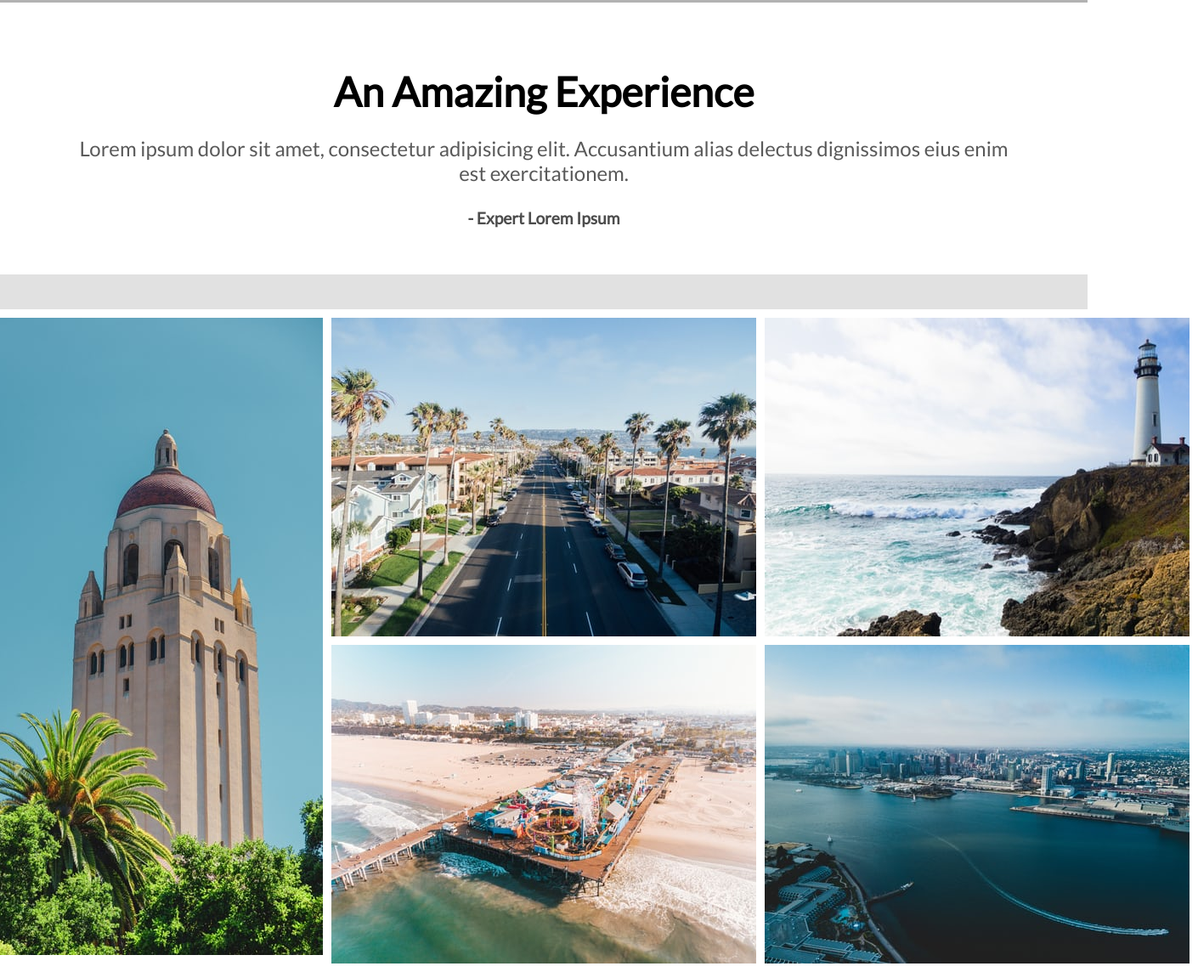
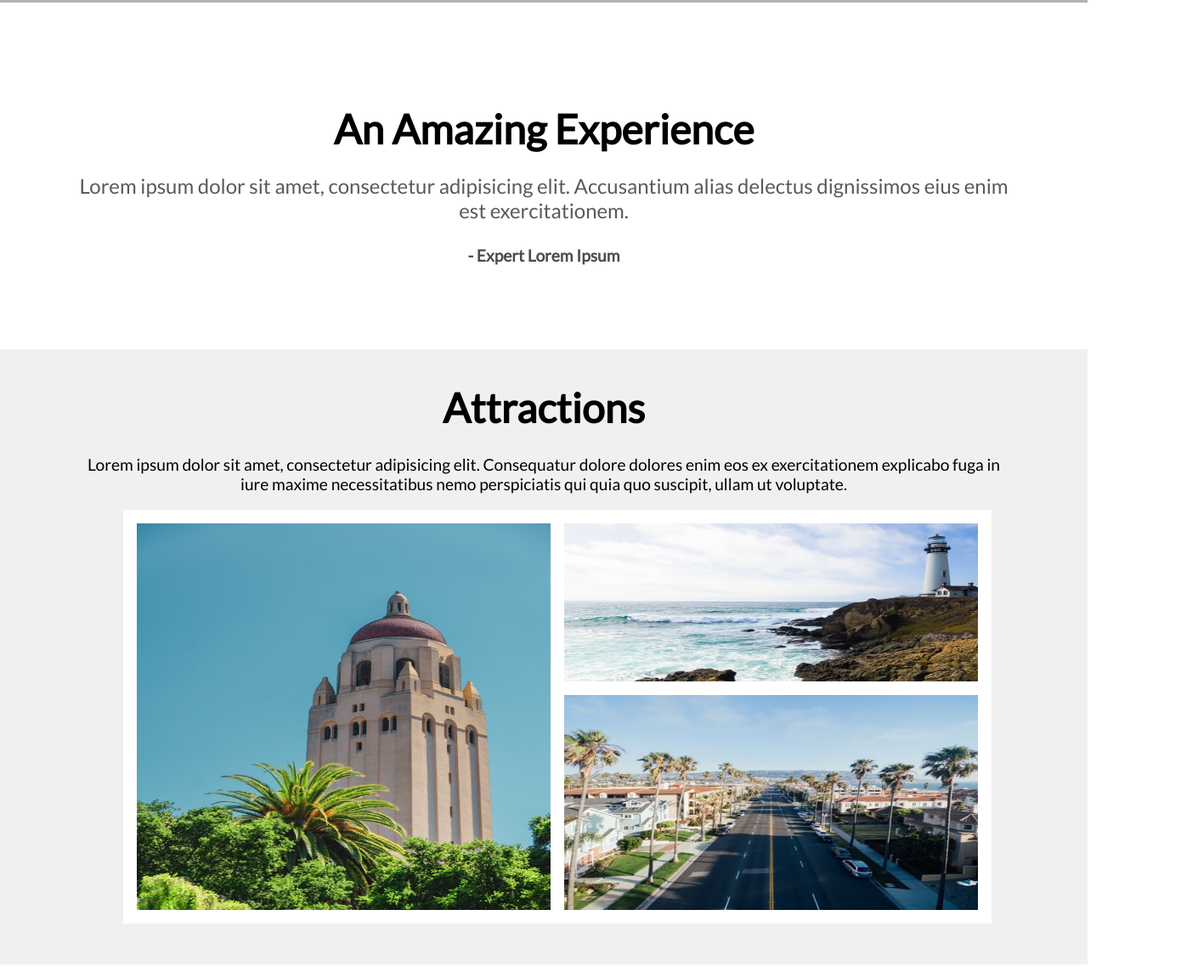
Before and after one commit to edis/visit-san-diego, a website: page dist/index.html in a window 1280 px wide. Shown: the part 797-1941 px from the top of the page at 85% size, 1410 px wide, since content can reach past the window. Drawn offline with Linux system fonts and the light colour scheme; grey boxes are pictures that could not be loaded.

Commit message:
add attractions gallery

```diff
--- a/src/scss/main.scss
+++ b/src/scss/main.scss
@@ -8,13 +8,14 @@
   background-color: $primary-light-color;
   border-bottom: $secondary-dark-color 1px solid;
   #nav-bar-content{
-    height: 5rem;
+    height: 8vh;
     display: flex;
     justify-content: space-between;
-    //margin: 1rem;
+    h1{
+      margin-left: 0.5rem;
+    }
     #nav-menu{
-      display: flex;
-      li{
+      display: flex; li{
         padding: 0 0.75rem;
         font-size: 1.3rem;
       }
@@ -48,10 +49,12 @@
     h1{
       font-size: 6.5rem;
       margin-bottom: 1rem;
+      text-align: center;
     }
     p{
       font-size: 1.5rem;
       margin-bottom: 4rem;
+      text-align: center;
     }
     .arrow{
       font-size: 5rem;
@@ -74,13 +77,13 @@
 
 #quote-section{
   position: relative;
-  height: 40vh;
   background: $primary-light-color;
   display: flex;
   flex-direction: column;
   justify-content: center;
   align-items: center;
   align-content: center;
+  padding: 5rem 0;
   #quote-section-content{
     font-family: "Lato", sans-serif;
     text-align: center;
@@ -102,54 +105,61 @@
 
 
 #attractions{
-  height: 80vh;
-  //width: 100vw;
-  background-color: $secondary-dark-color;
-  display: flex;
-  flex-direction: column;
-  justify-content: center;
-  align-content: center;
+  background-color: rgba($secondary-dark-color, 0.5);
   #attractions-content{
-    height: 70%;
     display: flex;
     flex-direction: column;
-    align-items: center;
     text-align: center;
     #attractions-title{
       font-family: Lato, sans-serif;
       font-size: 3rem;
       margin-bottom: 0.5rem;
+      animation: moveRight 0.6s ease-in-out 0.2s backwards;
+    }
+    @keyframes moveRight{
+      0% {
+        transform: translateX(-40px);
+      }
+      100% {
+        transform: translateX(0px);
+        opacity: 1;
+      }
     }
     #attractions-paragraph{
       font-family: Lato, sans-serif;
       font-size: 1.2rem;
     }
     #attractions-gallery{
+      //height: 70vh;
+      width: 90%;
+      margin: 0 auto 5rem auto;
       display: grid;
-      border: 5px solid $primary-light-color;
-      margin-top: 2rem;
-      grid-template-areas:
-              "dome street lighthouse"
-              "dome ferris-wheel field";
-      #street{
-        grid-area: street;
+      grid-template-columns: repeat(8, 1fr);
+      grid-template-rows: repeat(7, 4vw);
+      grid-gap: 1rem;
+      img{
+        width: 100%;
+        height: 100%;
+        border: 1rem $primary-light-color solid;
       }
-      #ferris-wheel{
-        grid-area: ferris-wheel;
+      #dome{
+        grid-column-start: 1;
+        grid-column-end: 5;
+        grid-row-start: 1;
+        grid-row-end: 8;
       }
       #lighthouse{
-        grid-area: lighthouse;
+        grid-column-start: 5;
+        grid-column-end: 9;
+        grid-row-start: 1;
+        grid-row-end: 4;
       }
-      #field{
-        grid-area: field;
-      }
-      #dome{
-        //height: 59vh;
-        grid-area: dome;
-      }
-      img {
-       border: 5px solid white;
+      #street{
+        grid-column-start: 5;
+        grid-column-end: 9;
+        grid-row-start: 4;
+        grid-row-end: 8;
       }
     }
+    }
   }
-}
```
Also changed, not shown: dist/index.html, dist/main.css.
